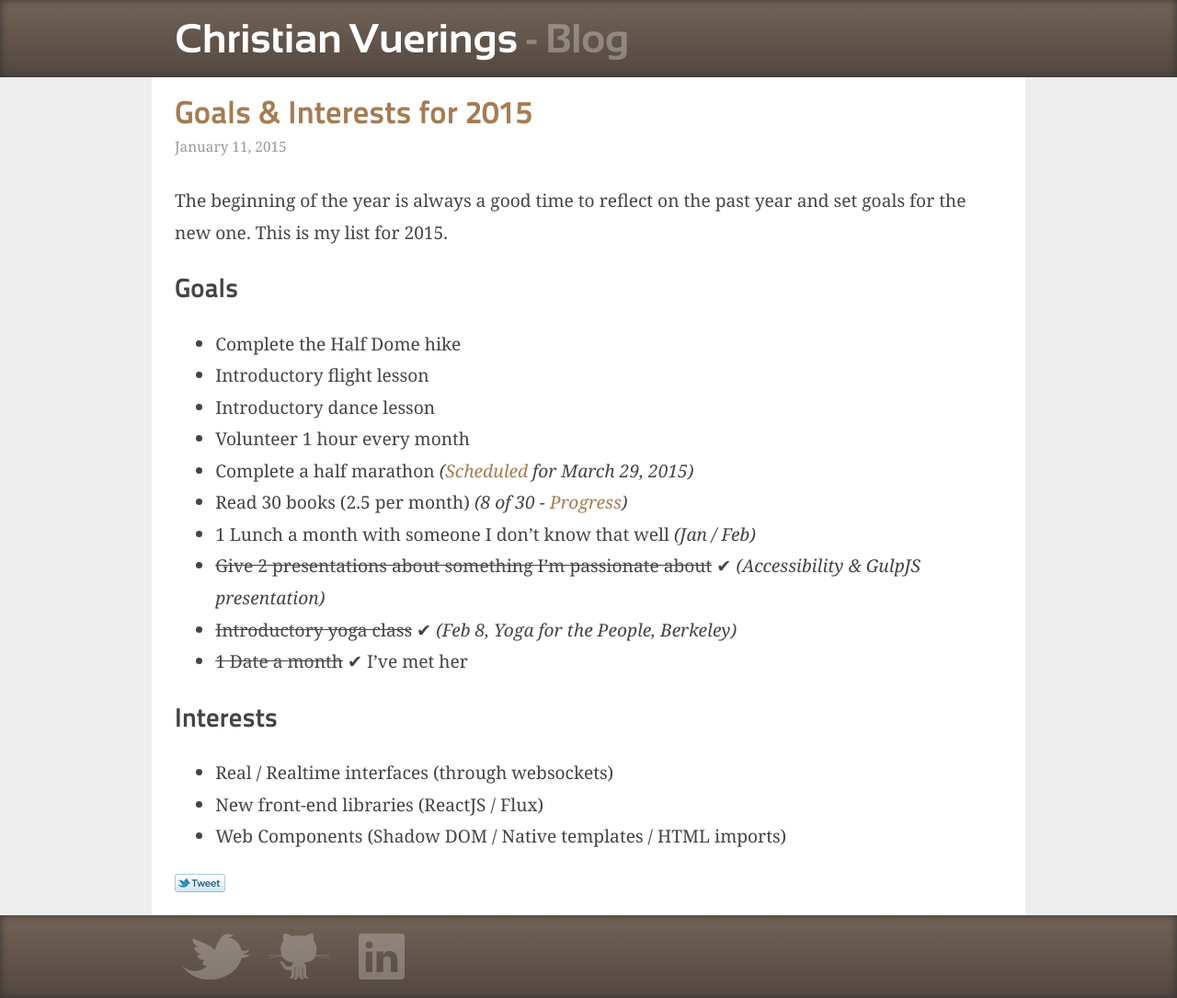
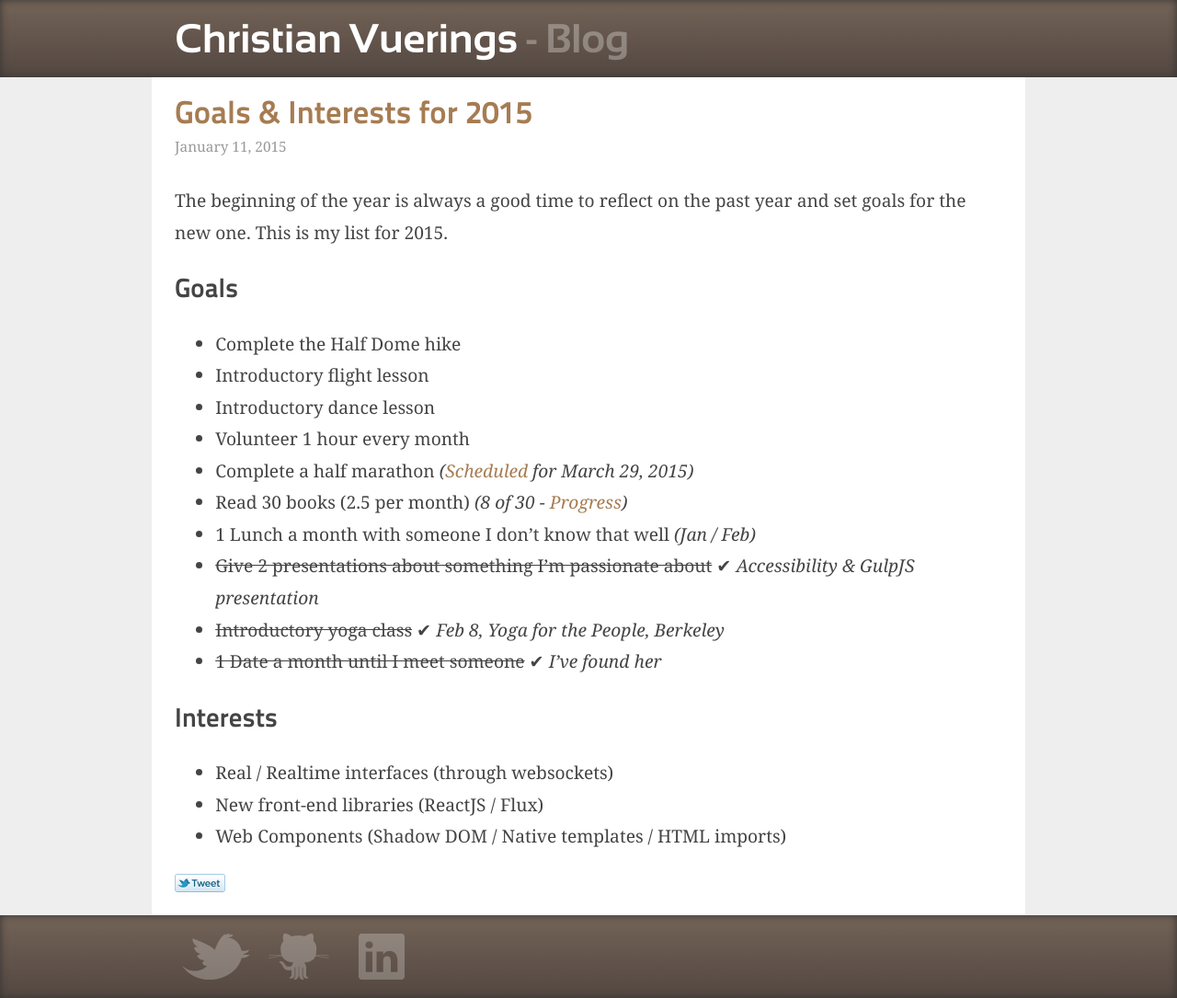
Before and after one commit to denbuzze/denbuzze.github.com, a Jekyll site: the page built from _posts/2015-01-11-goals-interests-for-2015.markdown, in a window 1280 px wide. Shown: the whole page at 92% size. Built offline with Jekyll 4.4.1, drawn with Linux system fonts in a browser that asks for light colours; nearby versions of some CDN libraries; Markdown is read by kramdown in place of the engine named in the settings.

Commit message:
Another round of updates

```diff
--- a/_posts/2015-01-11-goals-interests-for-2015.markdown
+++ b/_posts/2015-01-11-goals-interests-for-2015.markdown
@@ -16,9 +16,9 @@ The beginning of the year is always a good time to reflect on the past year and
 * Complete a half marathon *([Scheduled](http://runrocknroll.competitor.com/san-francisco) for March 29, 2015)*
 * Read 30 books (2.5 per month) *(8 of 30 - [Progress](https://www.goodreads.com/user_challenges/2414299))*
 * 1 Lunch a month with someone I don't know that well *(Jan / Feb)*
-* ~~Give 2 presentations about something I'm passionate about~~ &#10004; *(Accessibility & GulpJS presentation)*
-* ~~Introductory yoga class~~ &#10004; *(Feb 8, Yoga for the People, Berkeley)*
-* ~~1 Date a month~~ &#10004; I've met her
+* ~~Give 2 presentations about something I'm passionate about~~ &#10004; *Accessibility & GulpJS presentation*
+* ~~Introductory yoga class~~ &#10004; *Feb 8, Yoga for the People, Berkeley*
+* ~~1 Date a month until I meet someone~~ &#10004; *I've found her*
 
 ### Interests
 
```
